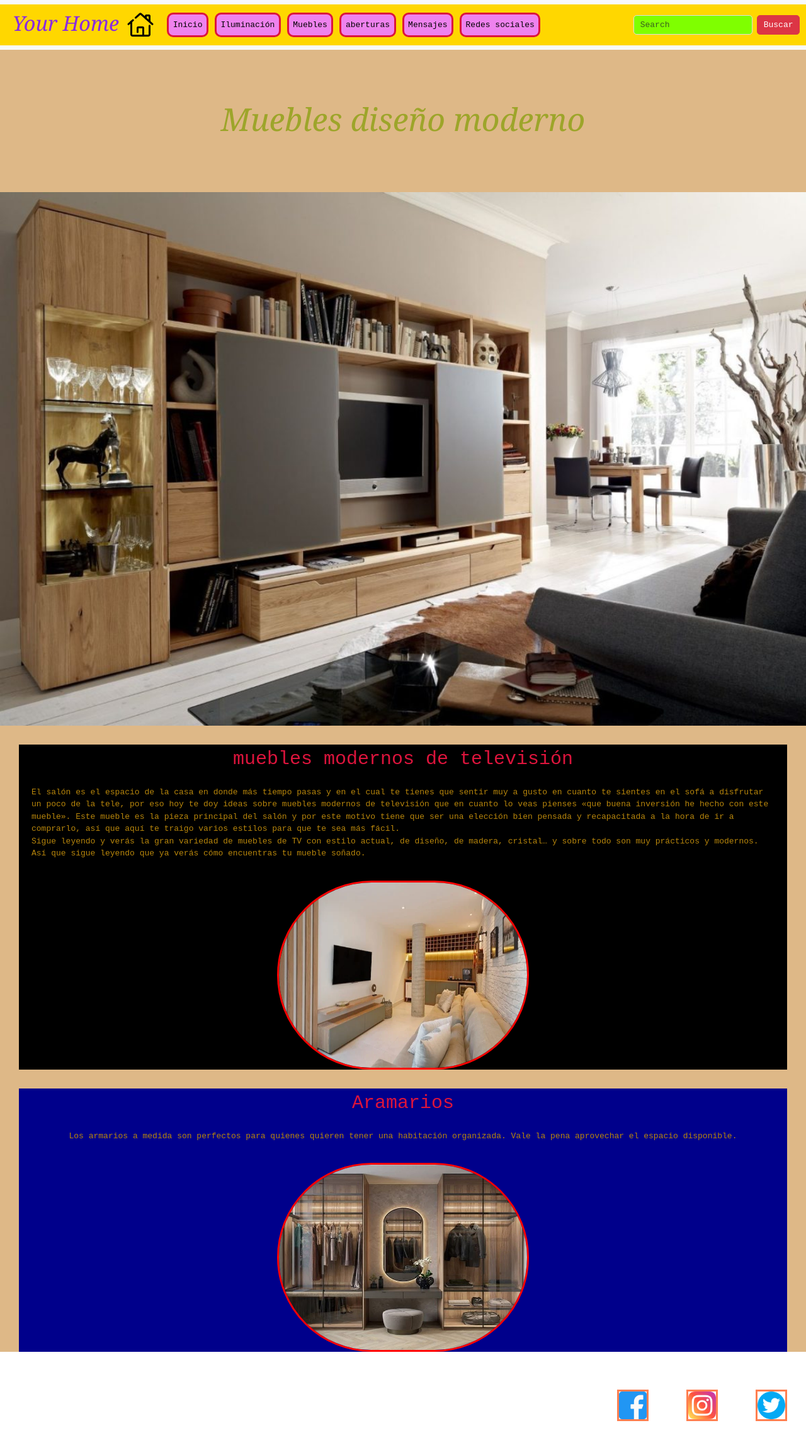
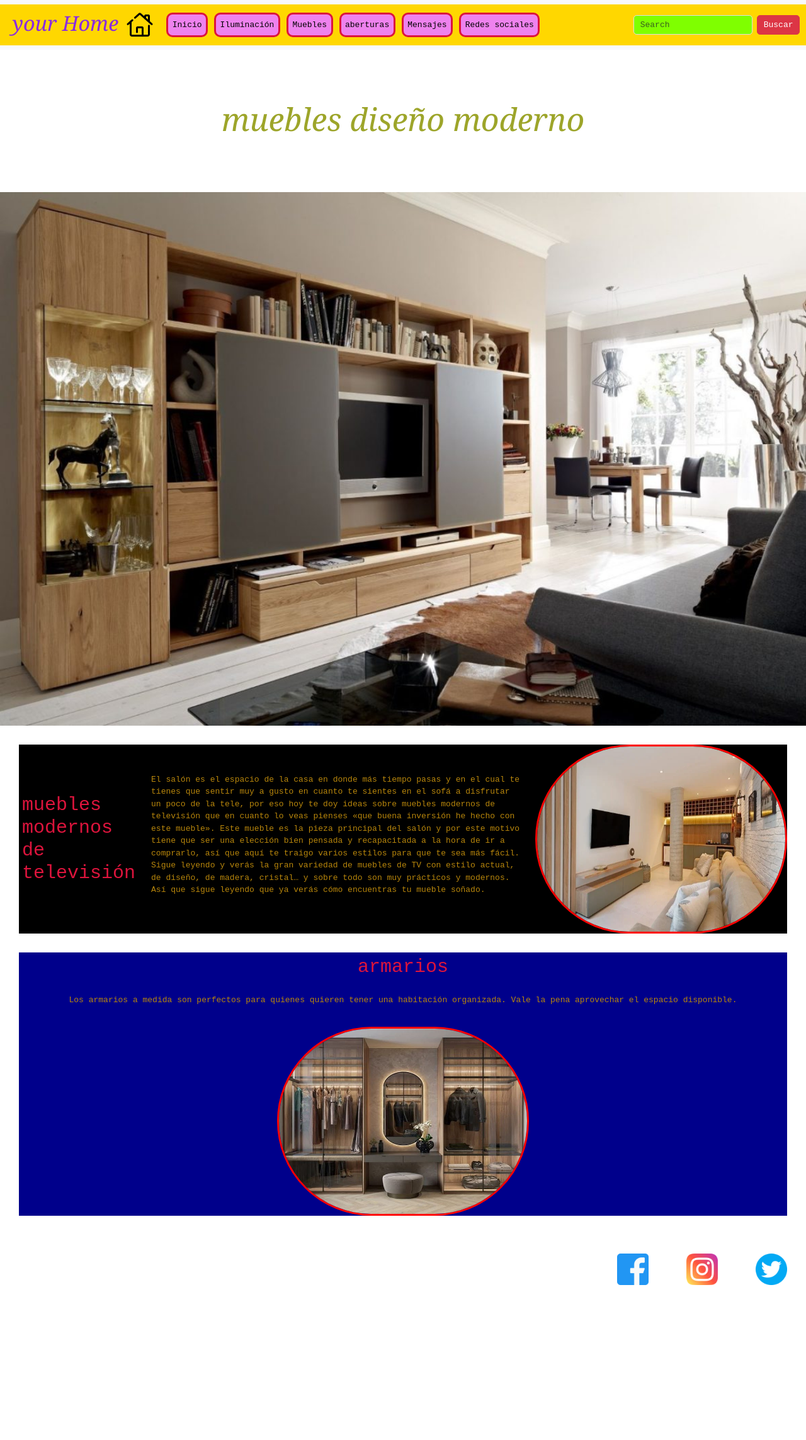
Before and after one commit to ngramos/Yourhome-46945, a website: page pages/muebles.html in a window 1280 px wide. Shown: the whole page at 63% size. After the commit the page ends 2070 px from the top, so only its background shows below. Drawn offline with nearby package versions, Linux system fonts and the light colour scheme.

Commit message:
cambios de estilos

```diff
--- a/css/style.css
+++ b/css/style.css
@@ -108,26 +108,6 @@
     right: 50px;
     transform: scale(1);
 }
-
-/*---------aplicando flex a redes----------*/
-.map {
-    display: flex;
-    justify-content: center;
-}
-
-.redes {
-    display: flex;
-    justify-content: flex-end;
-    align-items: center;
-}
-
-.redes img {
-    width: 50px;
-    height: 50px;
-    margin: 30px;
-    border: solid 3px coral;
-}
-
 
 
 /*------------mueble----------------*/
@@ -330,6 +310,24 @@ abert img {
     display: flex;
 }
 
+/*---------aplicando flex a redes----------*/
+.map {
+    display: flex;
+    justify-content: center;
+}
+
+.redes {
+    display: flex;
+    justify-content: flex-end;
+    align-items: center;
+}
+
+.redes img {
+    width: 50px;
+    height: 50px;
+    margin: 30px;
+
+
 /*----------media query iluminacion----------*/
 @media screen and (max-width:850px) {
     .contenedor-grids {
--- a/pages/muebles.html
+++ b/pages/muebles.html
@@ -17,8 +17,8 @@
         <button class="navbar-toggler custom" type="button" data-bs-toggle="collapse" data-bs-target="#navbarTogglerDemo03"
           aria-controls="navbarTogglerDemo03" aria-expanded="false" aria-label="Toggle navigation">
           <span class="navbar-toggler-icon"></span>
-           </button>
-        <H1>Your Home</H1>
+          </button>
+        <H1>your Home</H1>
         <a class="navbar-brand" href="../index.html"><img src="../img/casa-página-principal-48.png" alt="Inicio"></a>
         <div class="collapse navbar-collapse" id="navbarTogglerDemo03">
           <ul class="navbar-nav me-auto mb-2 mb-lg-0">
@@ -50,7 +50,7 @@
     </nav>
   </header>
   <main class="muebles-diseño">
-    <h2 class="titulo">Muebles diseño moderno</h2>
+    <h2 class="titulo">muebles diseño moderno</h2>
     <div>
       <img src="../img/muebles-1.jpg" alt="living con mueble moderno de televicion con puertas corredizas" />
     </div>
@@ -74,7 +74,7 @@
       </div>
     </section>
     <section class="modelos2">
-      <h3 class="subtitulo">Aramarios</h3>
+      <h3 class="subtitulo">armarios</h3>
       <p class="parrafo">
         Los armarios a medida son perfectos para quienes quieren tener una
         habitación organizada. Vale la pena aprovechar el espacio disponible.
```
Also changed, not shown: index.html (+3 -3 lines), package.json (added, +11 -0 lines), pages/aberturas.html (+1 -1 lines), pages/iluminacion.html (+1 -1 lines), pages/mensajes.html (+1 -1 lines).
